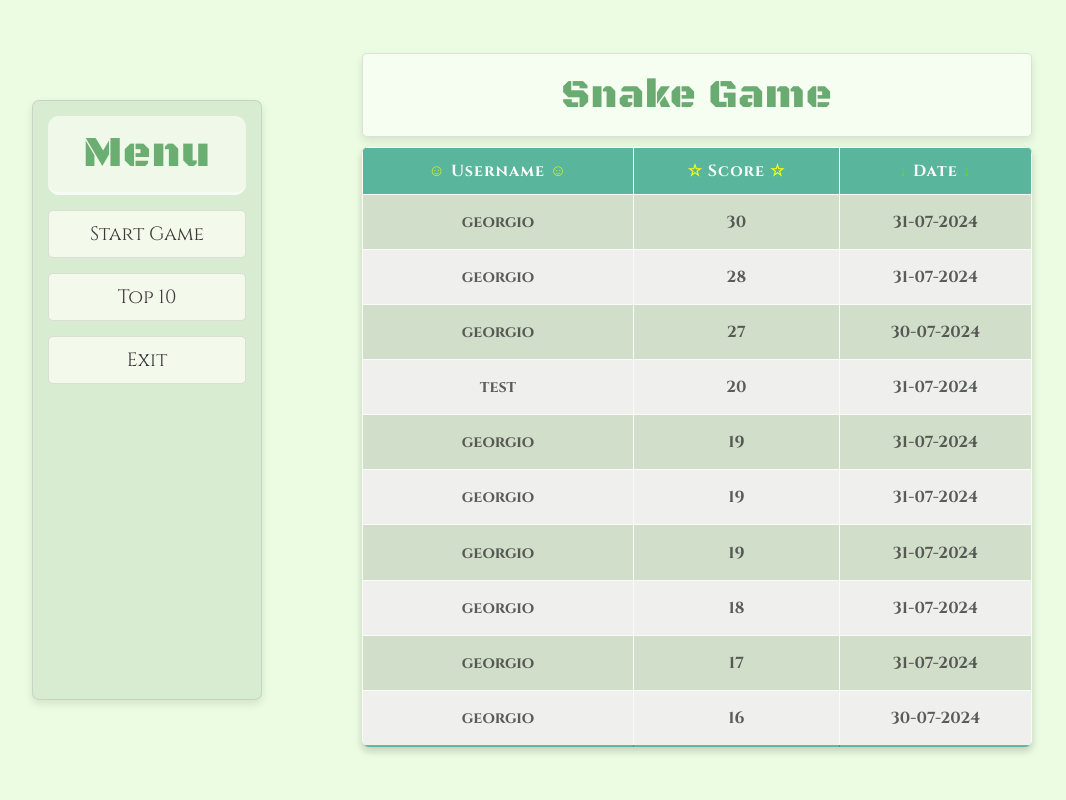
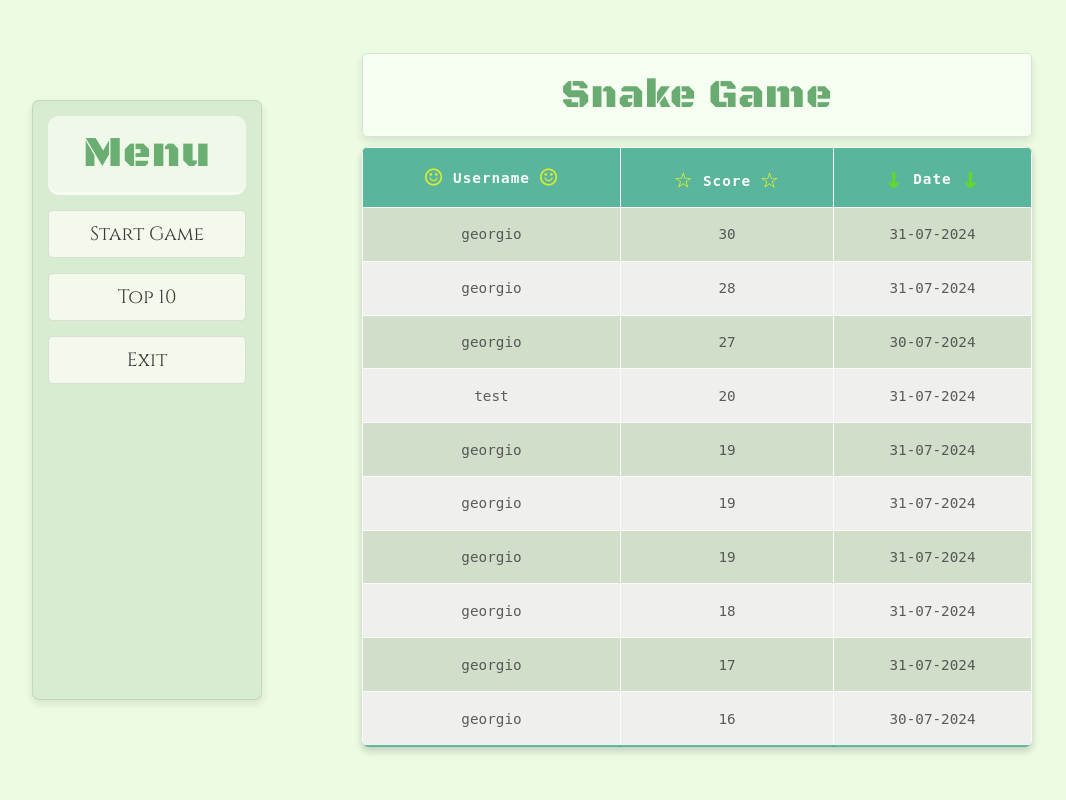
Before and after one commit to MRGiorgiosDev8/snake_game, a Django app: page /score_board/ in a window 1280 px wide. Shown: the whole page, without its empty margins (8-1074 px from the left). Run offline with Django 5.2, Linux system fonts and the light colour scheme; data comes from the database, SQL or seed files in the repository; some libraries are stand-ins or nearby versions; some web fonts are replaced.

Commit message:
update styles.css

```diff
--- a/game/static/game/css/styles.css
+++ b/game/static/game/css/styles.css
@@ -311,9 +311,9 @@ a.exitBtn:hover {
     text-align: center;
     width: 670px;
     height: 600px;
-    font-family: "Cinzel", serif;
-    font-optical-sizing: auto;
-    font-weight: bold;
+    font-family: monospace;
+    font-size: 1.1em;
+    font-weight: 500;
     color: rgba(43, 43, 43, 0.828);
     box-shadow: 0 4px 8px rgba(0, 0, 0, 0.1);
     opacity: 0.9;
@@ -348,14 +348,21 @@ a.exitBtn:hover {
 
 .rating {
     color: gold;
+    vertical-align: -2px;
 }
 
 .username {
     color: rgba(255, 255, 0, 0.772);
+    vertical-align: -5px;
 }
 
 .date {
     color: rgba(90, 220, 4, 0.863);
+    vertical-align: -4px;
+}
+
+.rating, .username, .date {
+    font-size: 2.1em;
 }
 
 /* Media */
```
